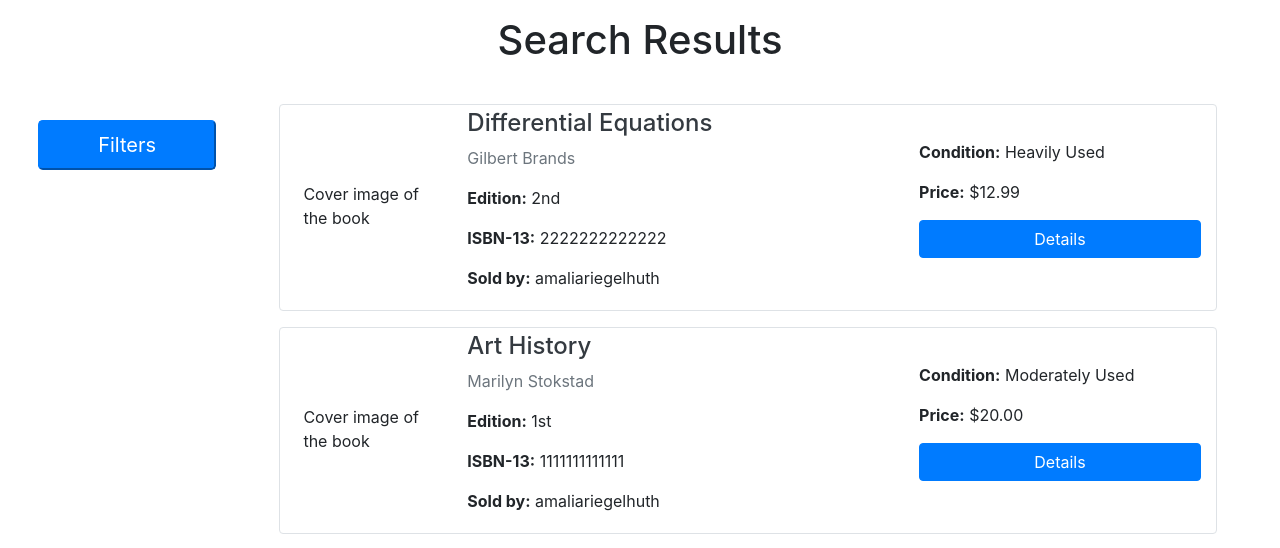
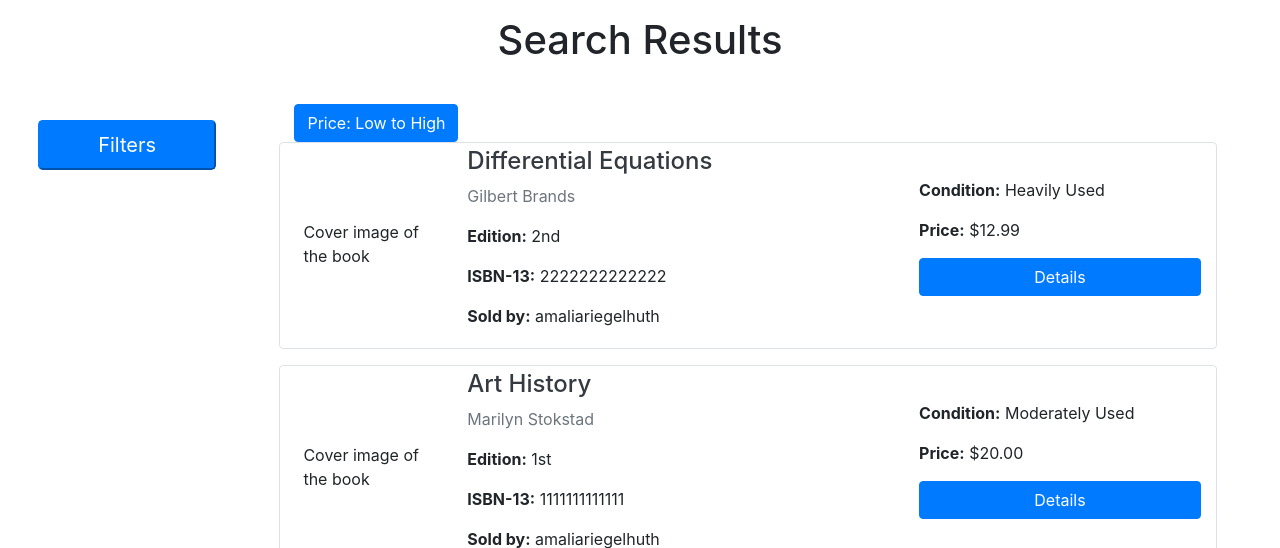
Before and after one commit to ADelCastillo1798/Oasis-Copy, a Django app: page /pages/listings/ in a window 1280 px wide. Shown: the part 56-604 px from the top of the page. Run offline with Django 3.2, Linux system fonts and the light colour scheme; data comes from the database, SQL or seed files in the repository; some libraries are stand-ins or nearby versions.

Commit message:
adding nonfunctional price sort button

```diff
--- a/pages/templates/listings_view.html
+++ b/pages/templates/listings_view.html
@@ -52,6 +52,9 @@
   </div>
   {% if object_list %}
   <div class="col-lg-9 col-md-10 col-sm-12 mx-auto">
+    <form method='get' action='#'>
+      <input class="btn btn-primary" type="submit" value="Price: Low to High" name="Price: Low to High"/>
+    </form>
 
     {% for object in object_list %}
     {% if object.hide_listing is False %}
--- a/pages/views.py
+++ b/pages/views.py
@@ -84,6 +84,14 @@ class ListingView(generic.ListView):
 
     def get_queryset(self, *args, **kwargs):
 
+
+        queryset = Listing.objects.all()
+
+        print(queryset)
+
+        if self.request.GET.get('Price: Low to High') == 'Price: Low to High':
+            queryset = queryset.order_by()
+
         val = self.request.GET.get("q")
         if val:
             queryset = Listing.objects.filter(
@@ -94,8 +102,7 @@ class ListingView(generic.ListView):
             for i in NumSearch.objects.all():
                 i.count = i.count + 1
                 i.save()
-        else:
-            queryset = Listing.objects.all()
+
 
         condition_field = self.request.GET.get('condition_field')
         title_field = self.request.GET.get('title_field')
```
